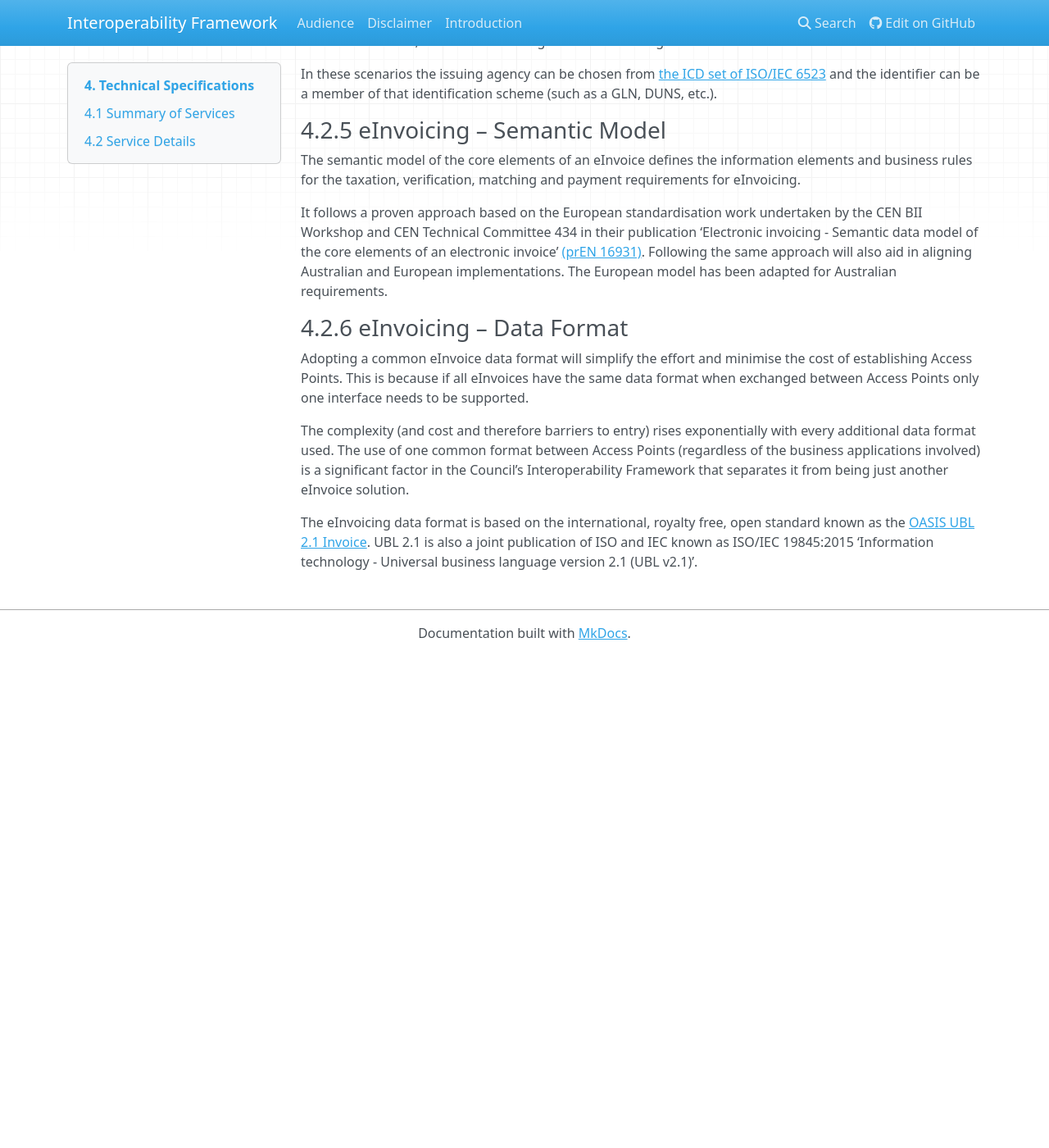
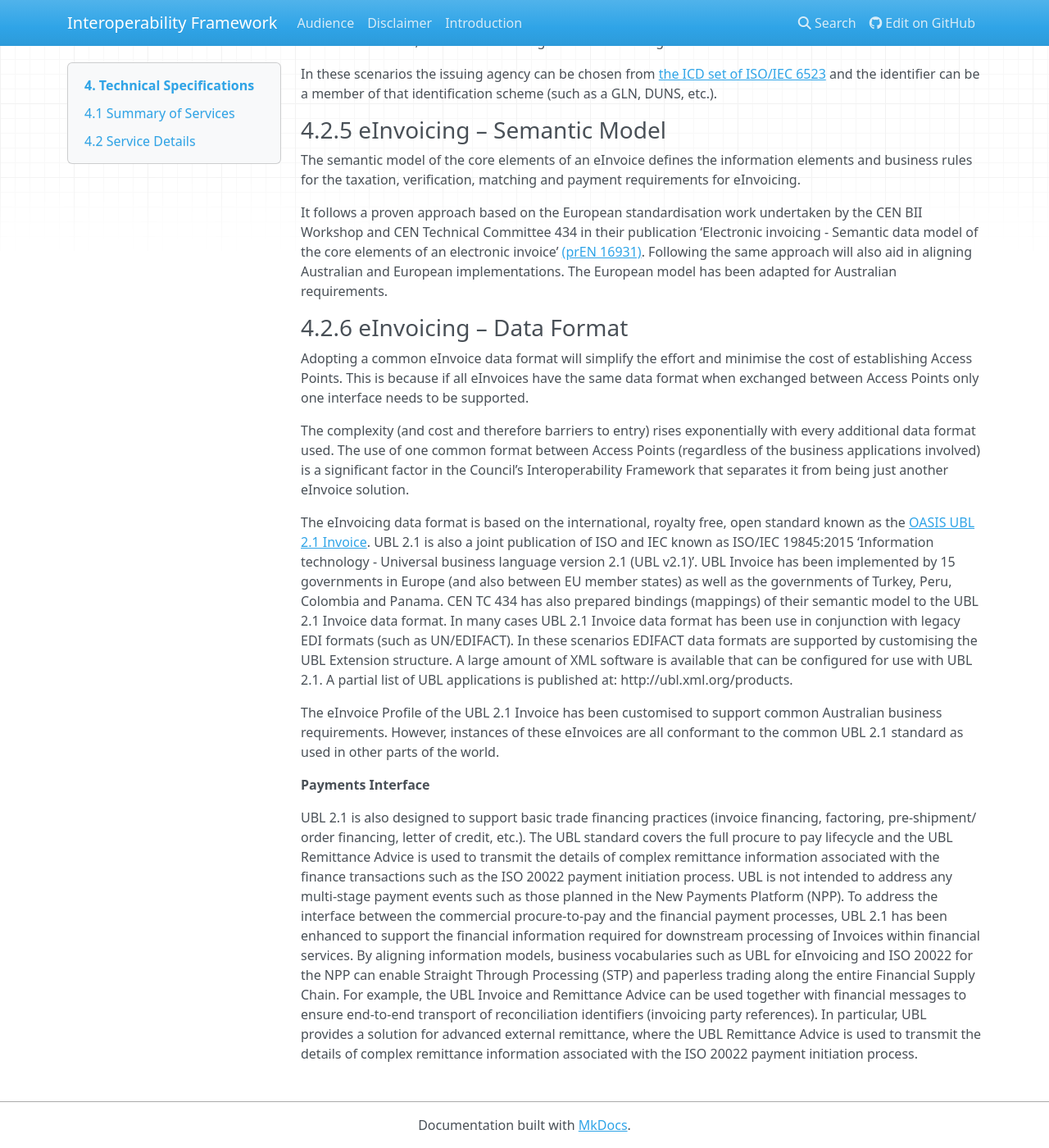
Before and after one commit to Kanwal-ATO/Interoperability-Framework, an MkDocs documentation site: the page built from docs/technicalspecifications.md, in a window 1280 px wide and 1400 px high, scrolled down 2854 px. Shown: the whole window at 82% size. Built offline with MkDocs 1.6.1, drawn with Linux system fonts in a browser that asks for light colours; nearby versions of some CDN libraries; old or Windows-style settings are respelled for this version of MkDocs; before the commit the page ends 3654 px from its top, so only the background shows below that.

Commit message:
Update technicalspecifications.md

```diff
--- a/docs/technicalspecifications.md
+++ b/docs/technicalspecifications.md
@@ -95,3 +95,11 @@ Adopting a common eInvoice data format will simplify the effort and minimise the
 The complexity (and cost and therefore barriers to entry) rises exponentially with every additional data format used. The use of one common format between Access Points (regardless of the business applications involved) is a significant factor in the Council’s Interoperability Framework that separates it from being just another eInvoice solution.
 
 The eInvoicing data format is based on the international, royalty free, open standard known as the [OASIS UBL 2.1 Invoice](http://docs.oasis-open.org/ubl/os-UBL-2.1/UBL-2.1.html#T-INVOICE). UBL 2.1 is also a joint publication of ISO and IEC known as ISO/IEC 19845:2015 ‘Information technology - Universal business language version 2.1 (UBL v2.1)’.
+UBL Invoice has been implemented by 15 governments in Europe (and also between EU member states) as well as the governments of Turkey, Peru, Colombia and Panama. CEN TC 434 has also prepared bindings (mappings) of their semantic model to the UBL 2.1 Invoice data format. In many cases UBL 2.1 Invoice data format has been use in conjunction with legacy EDI formats (such as UN/EDIFACT). In these scenarios EDIFACT data formats are supported by customising the UBL Extension structure.
+A large amount of XML software is available that can be configured for use with UBL 2.1. A partial list of UBL applications is published at: http://ubl.xml.org/products.
+
+The eInvoice Profile of the UBL 2.1 Invoice has been customised to support common Australian business requirements. However, instances of these eInvoices are all conformant to the common UBL 2.1 standard as used in other parts of the world.
+
+**Payments Interface**
+
+UBL 2.1 is also designed to support basic trade financing practices (invoice financing, factoring, pre-shipment/ order financing, letter of credit, etc.). The UBL standard covers the full procure to pay lifecycle and the UBL Remittance Advice is used to transmit the details of complex remittance information associated with the finance transactions such as the ISO 20022 payment initiation process. UBL is not intended to address any multi-stage payment events such as those planned in the New Payments Platform (NPP). To address the interface between the commercial procure-to-pay and the financial payment processes, UBL 2.1 has been enhanced to support the financial information required for downstream processing of Invoices within financial services. By aligning information models, business vocabularies such as UBL for eInvoicing and ISO 20022 for the NPP can enable Straight Through Processing (STP) and paperless trading along the entire Financial Supply Chain. For example, the UBL Invoice and Remittance Advice can be used together with financial messages to ensure end-to-end transport of reconciliation identifiers (invoicing party references). In particular, UBL provides a solution for advanced external remittance, where the UBL Remittance Advice is used to transmit the details of complex remittance information associated with the ISO 20022 payment initiation process.
```
